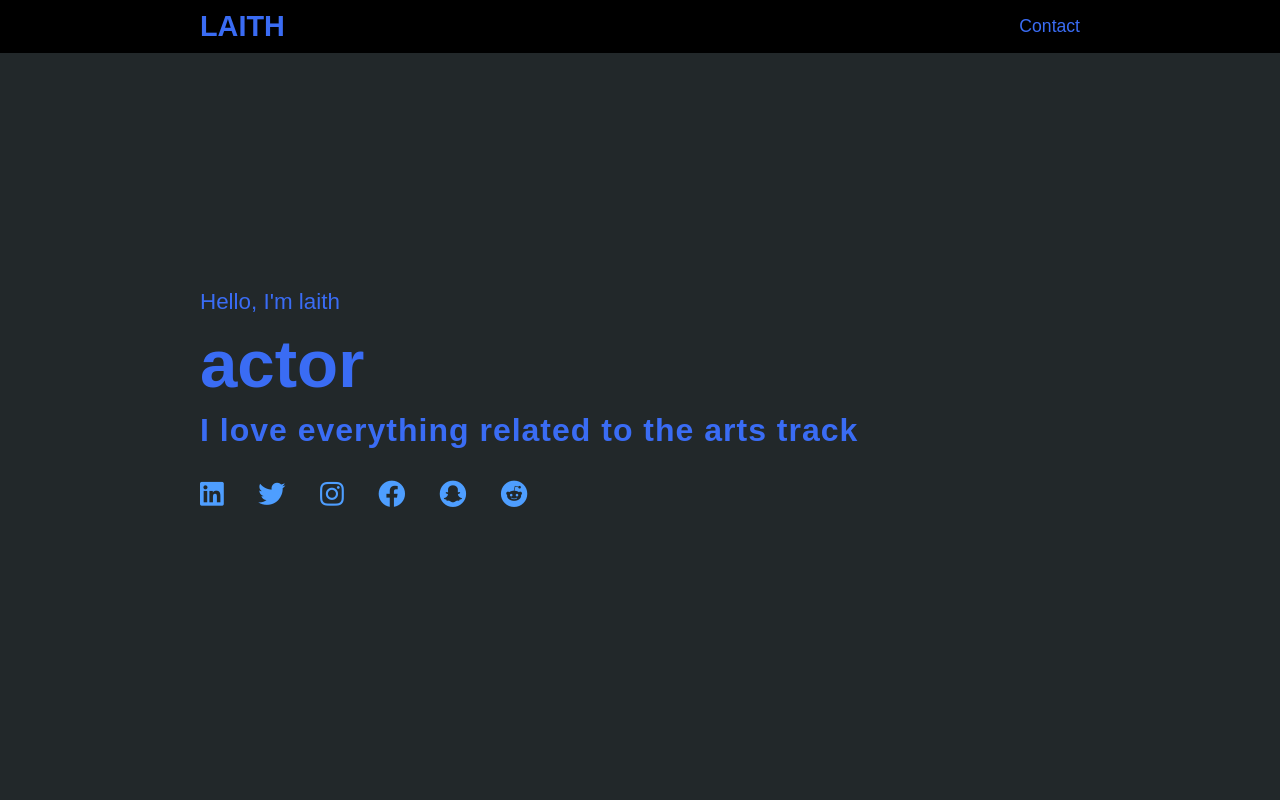
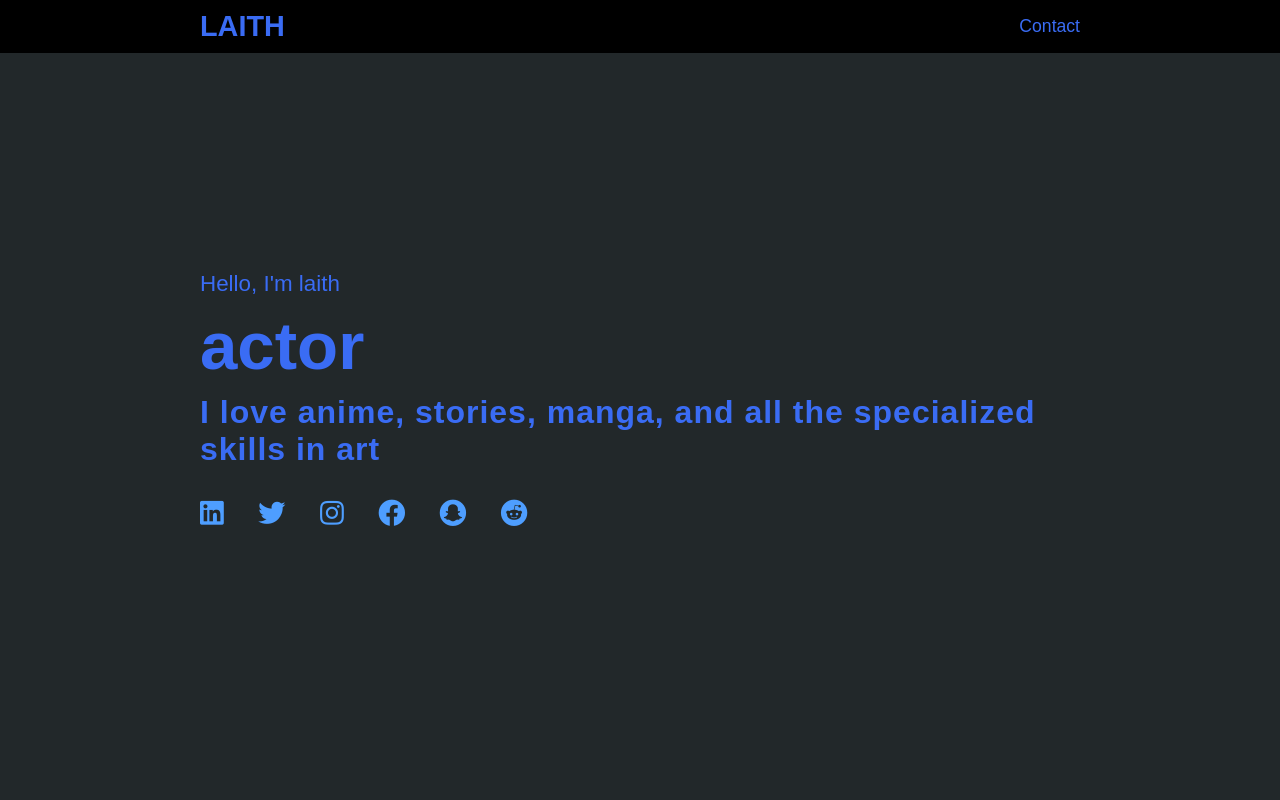
Before and after one commit to laitho8/laith, a plain HTML site: page index.html in a window 1280 px wide. Shown: the top 800 px of the page. Drawn offline with Linux system fonts and the light colour scheme.

Commit message:
Update index.html

```diff
--- a/index.html
+++ b/index.html
@@ -37,7 +37,7 @@
 
             <h2>Hello, I'm laith <br><span>actor</span></h2>
 
-            <h3>I love everything related to the arts track</h3>
+            <h3>I love anime, stories, manga, and all the specialized skills in art</h3>
 
             <div class="social-icons">
                 <a href="https://www.linkedin.com/in/laith-al-sughier-b86662227" targete="_blanke"><i class="fab fa-linkedin"></i></a>
```
